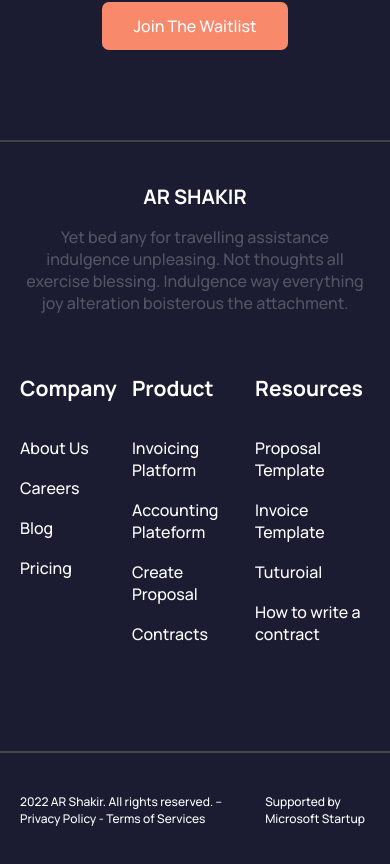
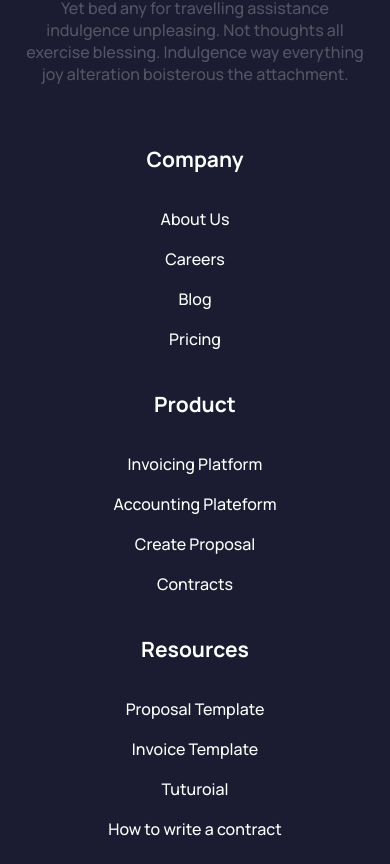
Before and after one commit to jainyxavier/projeto-nuxt, a Nuxt app: page / in a window 390 px wide. Shown: the part 8180-9044 px from the top of the page. Built offline with nearby package versions, Linux system fonts and the light colour scheme.

Commit message:
feature: adaptação para mobile

```diff
--- a/assets/scss/footer.scss
+++ b/assets/scss/footer.scss
@@ -18,6 +18,10 @@ footer{
             font-weight: 500;
             color: #fff;
             text-align: center;
+
+            @media(max-width: 520px){
+                font-size: 2rem;
+            }
         }
 
         div{
@@ -42,6 +46,10 @@ footer{
         display: flex;
         justify-content: space-between;
         gap: 15px;
+
+        @media(max-width: 520px){
+            padding: 40px 0;
+        }
 
         .about-us{
             width: 100%;
@@ -90,12 +98,20 @@ footer{
                     }
                 }
             }
+
+            @media(max-width: 520px){
+                flex-direction: column;
+                align-items: center;
+                gap: 40px;
+                text-align: center;
+            }
         }
 
         @media(max-width: 1080px){
             flex-direction: column;
             gap: 60px;
             align-items: center;
+            text-align: center;
 
             .about-us{
                 text-align: center;
@@ -121,5 +137,10 @@ footer{
             font-weight: 500;
             color: #fff;
         }
+
+        @media(max-width: 640px){
+            flex-wrap: wrap;
+            justify-content: center;
+        }
     }
 }
```
